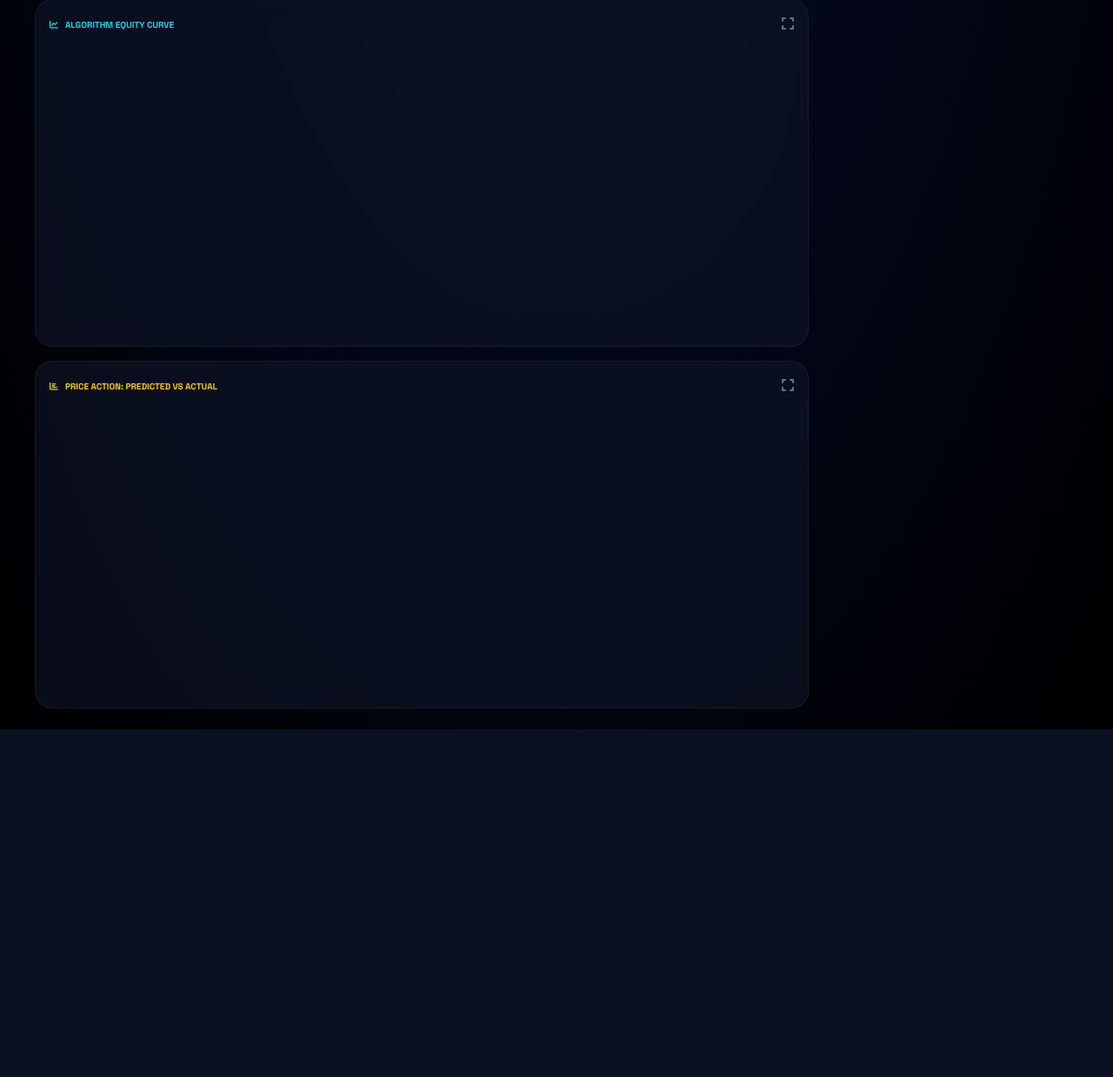
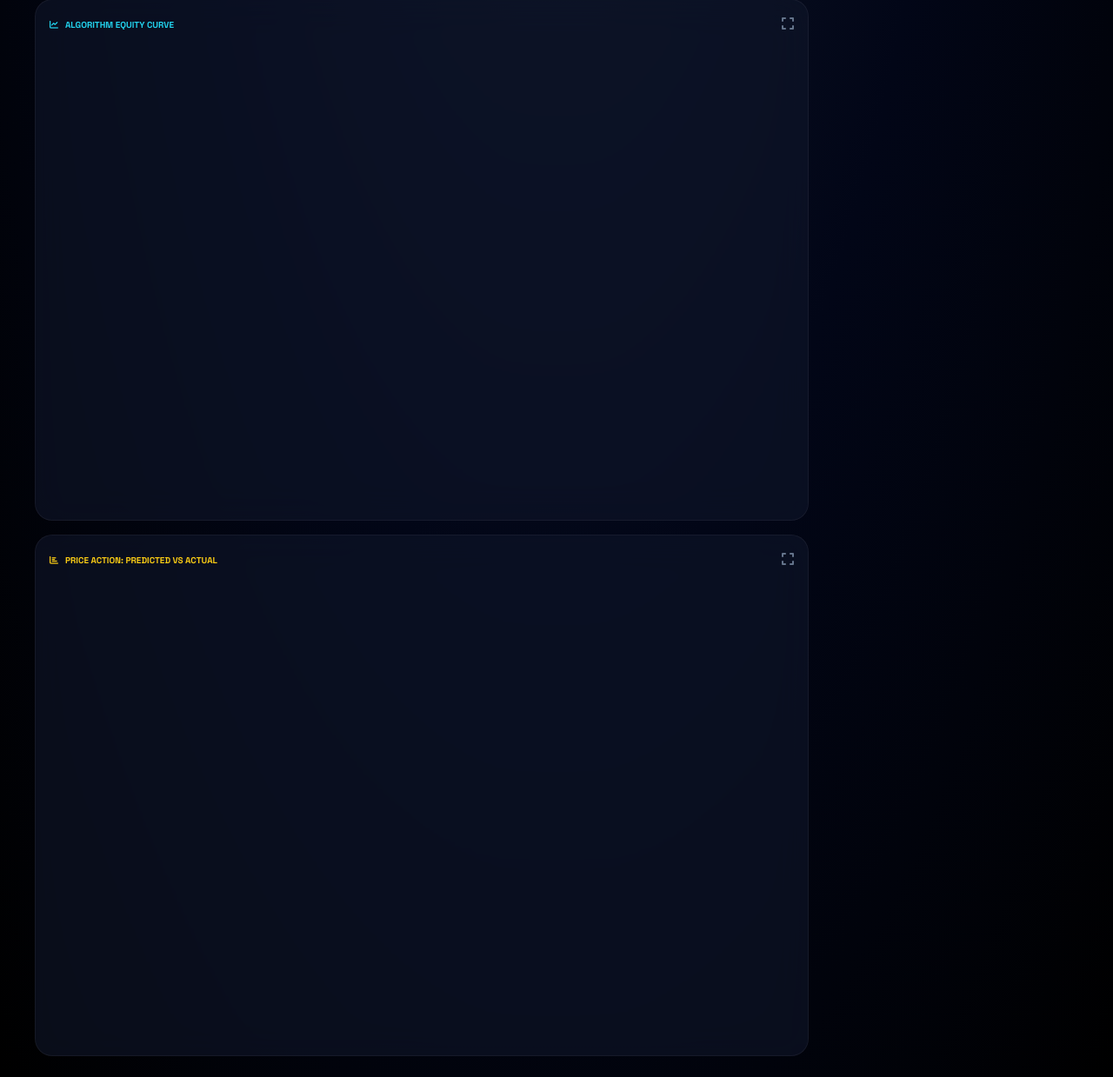
Before and after one commit to suryacks/AgriFlow-Logistics-AI, a Flask app: page / in a window 1280 px wide. Shown: the part 599-1838 px from the top of the page at 87% size. Before the commit the page ends 1438 px from the top, so only its background shows below. Run offline with Flask 3, Linux system fonts and the light colour scheme; a map, chart or similar area stays blank; some libraries are stand-ins or nearby versions.

Commit message:
Increase chart height to 600px

```diff
--- a/templates/index.html
+++ b/templates/index.html
@@ -447,7 +447,7 @@
         <div id="chartsColumn" class="col-span-12 xl:col-span-9 flex flex-col space-y-4">
             <!-- Top Chart: Returns / Equity -->
             <div id="cardEquity"
-                class="glass-dark p-4 relative flex flex-col h-[400px] transition-all duration-500 ease-in-out z-30">
+                class="glass-dark p-4 relative flex flex-col h-[600px] transition-all duration-500 ease-in-out z-30">
                 <div class="flex justify-between items-center mb-2">
                     <h4 class="text-[10px] font-bold text-cyan-400 uppercase"><i
                             class="fas fa-chart-line mr-2"></i>Algorithm Equity Curve</h4>
@@ -460,7 +460,7 @@
             </div>
             <!-- Bottom Chart: Prediction vs Actual -->
             <div id="cardPrice"
-                class="glass-dark p-4 relative flex flex-col h-[400px] transition-all duration-500 ease-in-out z-30">
+                class="glass-dark p-4 relative flex flex-col h-[600px] transition-all duration-500 ease-in-out z-30">
                 <div class="flex justify-between items-center mb-2">
                     <h4 class="text-[10px] font-bold text-yellow-400 uppercase"><i
                             class="fas fa-chart-bar mr-2"></i>Price Action: Predicted vs Actual</h4>
@@ -1026,13 +1026,13 @@
 
             if (!isFull) {
                 // Expand
-                card.classList.remove('h-[400px]', 'relative');
+                card.classList.remove('h-[600px]', 'relative');
                 card.classList.add('fixed', 'inset-4', 'z-50', 'h-[95vh]');
                 if (icon) { icon.classList.remove('fa-expand'); icon.classList.add('fa-compress'); }
             } else {
                 // Contract
                 card.classList.remove('fixed', 'inset-4', 'z-50', 'h-[95vh]');
-                card.classList.add('h-[400px]', 'relative');
+                card.classList.add('h-[600px]', 'relative');
                 if (icon) { icon.classList.remove('fa-compress'); icon.classList.add('fa-expand'); }
             }
 
```
